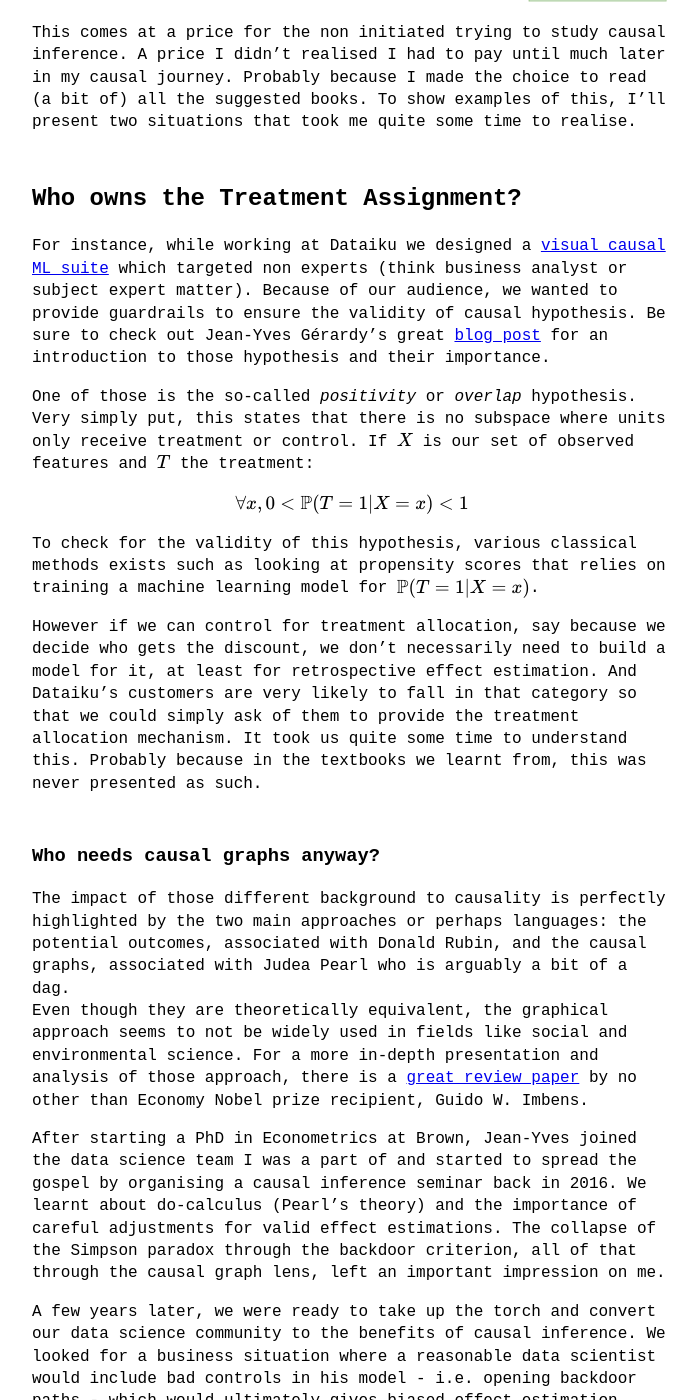
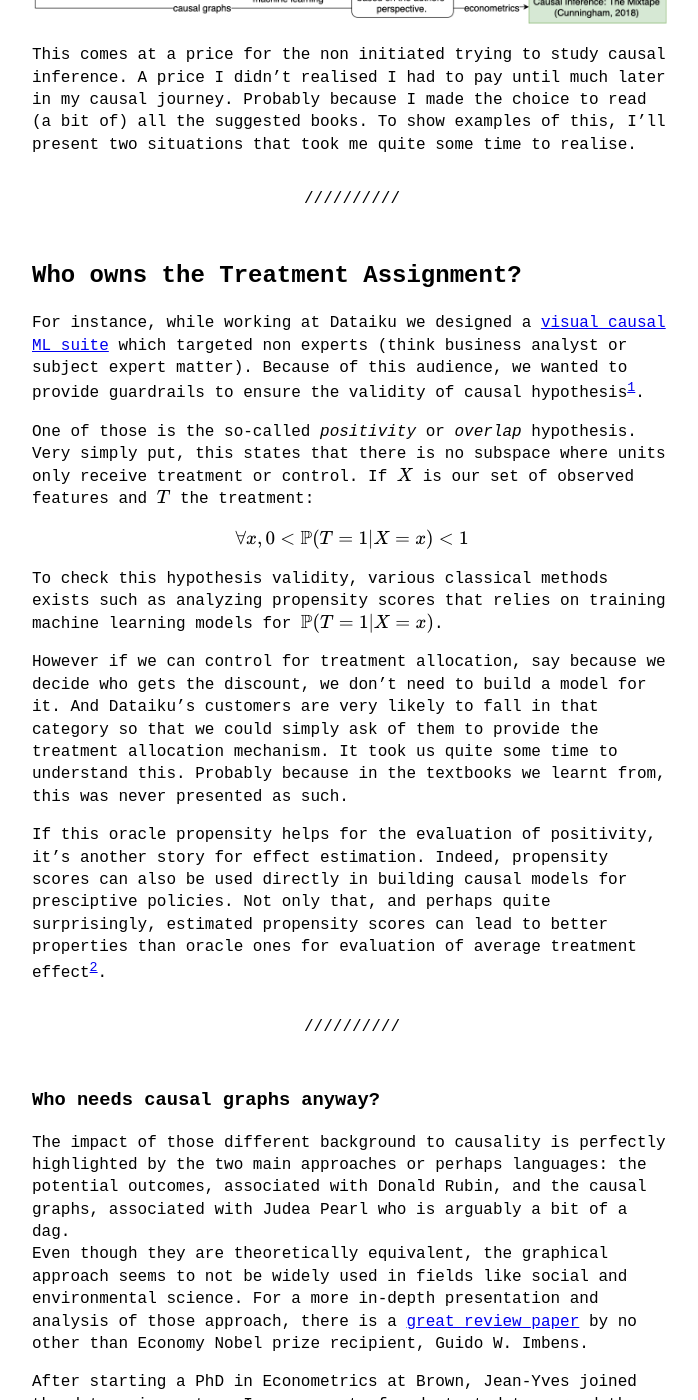
Before and after one commit to dsleo/dsleo.github.io, a Jekyll site: the page built from _posts/2023-05-26-navigating-causality.md, in a window 1280 px wide and 1400 px high, scrolled down 1214 px. Shown: the whole window, without its empty margins (288-986 px from the left). Built offline with Jekyll 4.4.1, drawn with Linux system fonts in a browser that asks for light colours; formulas are drawn with MathJax 3; some of the changed text lies outside the part shown.

Commit message:
titles, format

```diff
--- a/_posts/2023-06-07-navigating-causality.md
+++ b/_posts/2023-05-26-navigating-causality.md
@@ -1,33 +1,37 @@
 ---
 layout: post
-title: "Learning Causal Inference"
+title: "Navigating Causal Inference"
 slug: navigating-causality
 category: causal
 usemathjax: true
 ---
 
-In the [previous post](http://dsleo.github.io/causal/2023/06/01/causal-metrics.html), we discussed the influence of marketing optimization to the field of causal inference. It’s actually part of a much larger phenomenon that makes causal inference totally unique, as the meeting point of various scientific domains. Whether marketing or epistemology, clinical trials, socio-economics and econometrics or the modern tech fields.
+In the [previous post](http://dsleo.github.io/causal/2023/06/01/causal-metrics.html), we discussed the influence of marketing optimization to the field of causal inference. It’s actually part of a much larger phenomenon that makes causal inference unique, as the intersection of various scientific domains. Whether marketing or epistemology, clinical trials, socio-economics and econometrics or the modern data-driven tech fields, they all care for cause identification or effect estimation.
 
 For instance whether the ultimate goal is to build prescriptive policy (what treatment should we give in the future, either globally or locally to a group or even an individual) or make retrospective estimation (what was the impact of a given event that isn’t necessarily controlled). Another crucial distinction is the relationship with experiments, sometimes they are not possible at all (for ethical reasons as in clinical trials) and sometimes treatment allocation can be fully controlled (marketing campaign for e-commerces).
 
-This makes for a very diverse literature with different motivations, settings and objectives or even notations. Thankfully, [Brady Neal](https://www.bradyneal.com) put it nicely in this flowchart
+This makes for a very diverse literature with different motivations, settings and objectives or even notations. Thankfully, [Brady Neal](https://www.bradyneal.com)put it nicely in this flowchart
 
 ![Flowchart](/assets/images/flowchart_causal_book.png)
 
 This comes at a price for the non initiated trying to study causal inference. A price I didn’t realised I had to pay until much later in my causal journey. Probably because I made the choice to read (a bit of) all the suggested books. To show examples of this, I'll present two situations that took me quite some time to realise.
 
+---
 ## Who owns the Treatment Assignment?
 
-For instance, while working at Dataiku we designed a [visual causal ML suite](https://knowledge.dataiku.com/latest/ml-analytics/causal-prediction/tutorial-causal-prediction.html) which targeted non experts (think business analyst or subject expert matter). Because of our audience, we wanted to provide guardrails to ensure the validity of causal hypothesis. Be sure to check out Jean-Yves Gérardy's great [blog post](https://medium.com/data-from-the-trenches/causal-inference-on-observational-data-its-all-about-the-assumptions-6c1d6ce5453d?source=collection_detail----853867ec3a23-----19-----------------------) for an introduction to those hypothesis and their importance.
+For instance, while working at Dataiku we designed a [visual causal ML suite](https://knowledge.dataiku.com/latest/ml-analytics/causal-prediction/tutorial-causal-prediction.html) which targeted non experts (think business analyst or subject expert matter). Because of this audience, we wanted to provide guardrails to ensure the validity of causal hypothesis[^1].
 
 One of those is the so-called *positivity* or *overlap* hypothesis. Very simply put, this states that there is no subspace where units only receive treatment or control. If \\(X\\) is our set of observed features and \\(T\\) the treatment:
 
 $$\forall x, 0< \mathbb{P}(T=1 | X=x) <1$$
 
-To check for the validity of this hypothesis, various classical methods exists such as looking at propensity scores that relies on training a machine learning model for \\( \mathbb{P}(T=1 \| X=x)\\).
+To check this hypothesis validity, various classical methods exists such as analyzing propensity scores that relies on training machine learning models for \\( \mathbb{P}(T=1 \| X=x)\\).
 
-However if we can control for treatment allocation, say because we decide who gets the discount, we don’t necessarily need to build a model for it, at least for retrospective effect estimation. And Dataiku’s customers are very likely to fall in that category so that we could simply ask of them to provide the treatment allocation mechanism. It took us quite some time to understand this. Probably because in the textbooks we learnt from, this was never presented as such.
+However if we can control for treatment allocation, say because we decide who gets the discount, we don’t need to build a model for it. And Dataiku’s customers are very likely to fall in that category so that we could simply ask of them to provide the treatment allocation mechanism. It took us quite some time to understand this. Probably because in the textbooks we learnt from, this was never presented as such.
 
+If this oracle propensity helps for the evaluation of positivity, it's another story for effect estimation. Indeed, propensity scores can also be used directly in building causal models for presciptive policies. Not only that, and perhaps quite surprisingly, estimated propensity scores can lead to better properties than oracle ones for evaluation of average treatment effect[^2].
+
+---
 ### Who needs causal graphs anyway?
 
 The impact of those different background to causality is perfectly highlighted by the two main approaches or perhaps languages: the potential outcomes, associated with Donald Rubin, and the causal graphs, associated with Judea Pearl who is arguably a bit of a dag.
@@ -46,3 +50,9 @@
 For a thorough but compact review of the impact of adjustment for different types of graphs, be sure to check out Cinelli’s [A Crash Course in Good and Bad Controls](https://ftp.cs.ucla.edu/pub/stat_ser/r493.pdf), though I’m not sure I understand the arguments presented under Model 9 below
 
 ![Model 9](/assets/images/bad_control.png)
+
+---
+{: data-content="footnotes"}
+
+[^1]: Check out Jean-Yves Gérardy's [blog post](https://medium.com/data-from-the-trenches/causal-inference-on-observational-data-its-all-about-the-assumptions-6c1d6ce5453d?source=collection_detail----853867ec3a23-----19-----------------------) for an introduction to those hypothesis and their importance.
+[^2]: See the [Efficient Estimation of Average Treatment Effects Using the Estimated Propensity Score](https://scholar.harvard.edu/imbens/files/efficient_estimation_of_average_treatment_effects_using_the_estimated_propensity_score.pdf) paper that I haven't actually read. **Note:** This is actually a more general phenomenon, see [Assessing the Accuracy of the Maximum Likelihood Estimator: Observed Versus Expected Fisher Information](https://web.stat.tamu.edu/~suhasini/teaching613/efron_hinkley78.pdf).
```
Also changed, not shown: _posts/2023-05-11-in-search-of-causal-metrics.md (renamed from _posts/2023-06-01-in-search-of-causal-metrics.md, +4 -0 lines).
